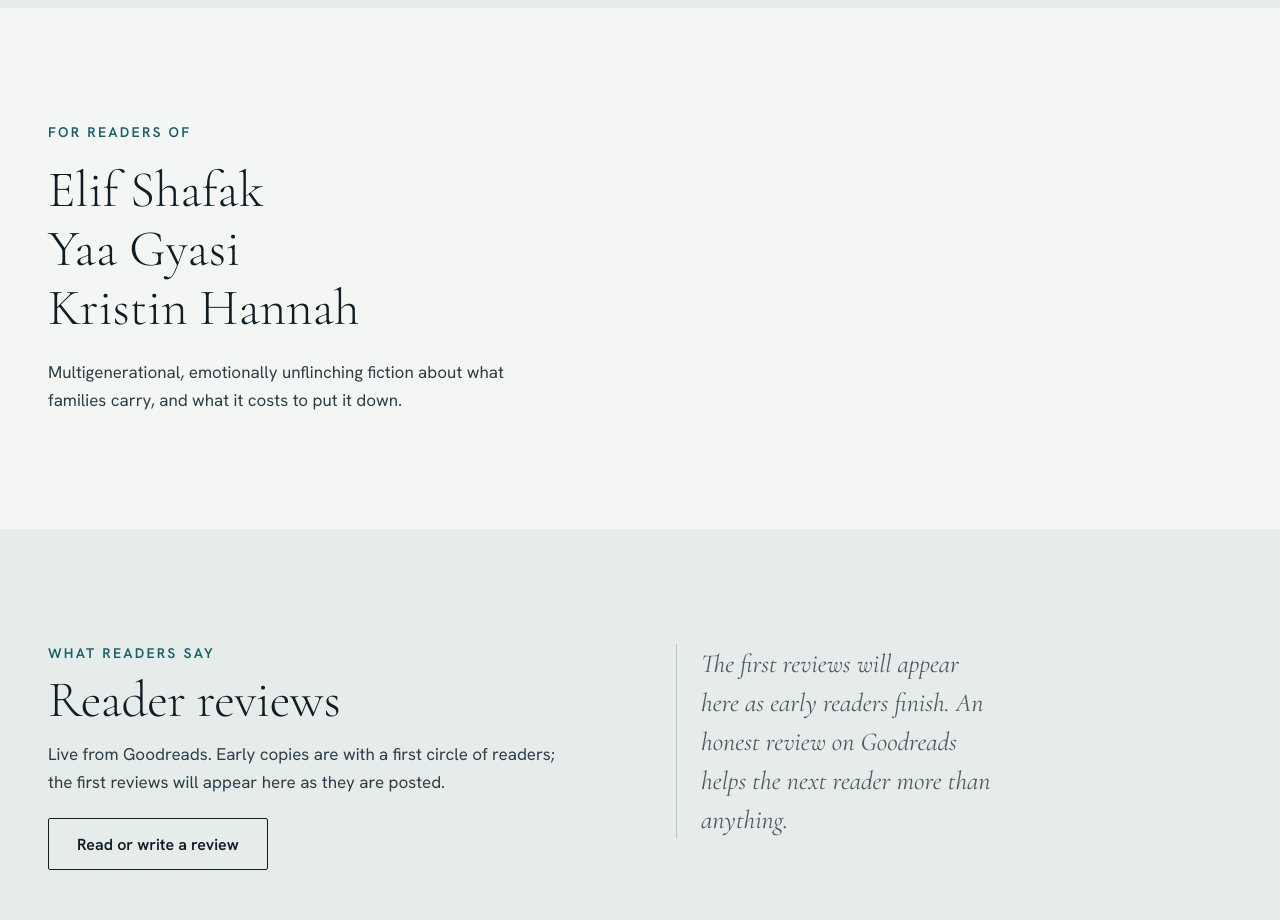
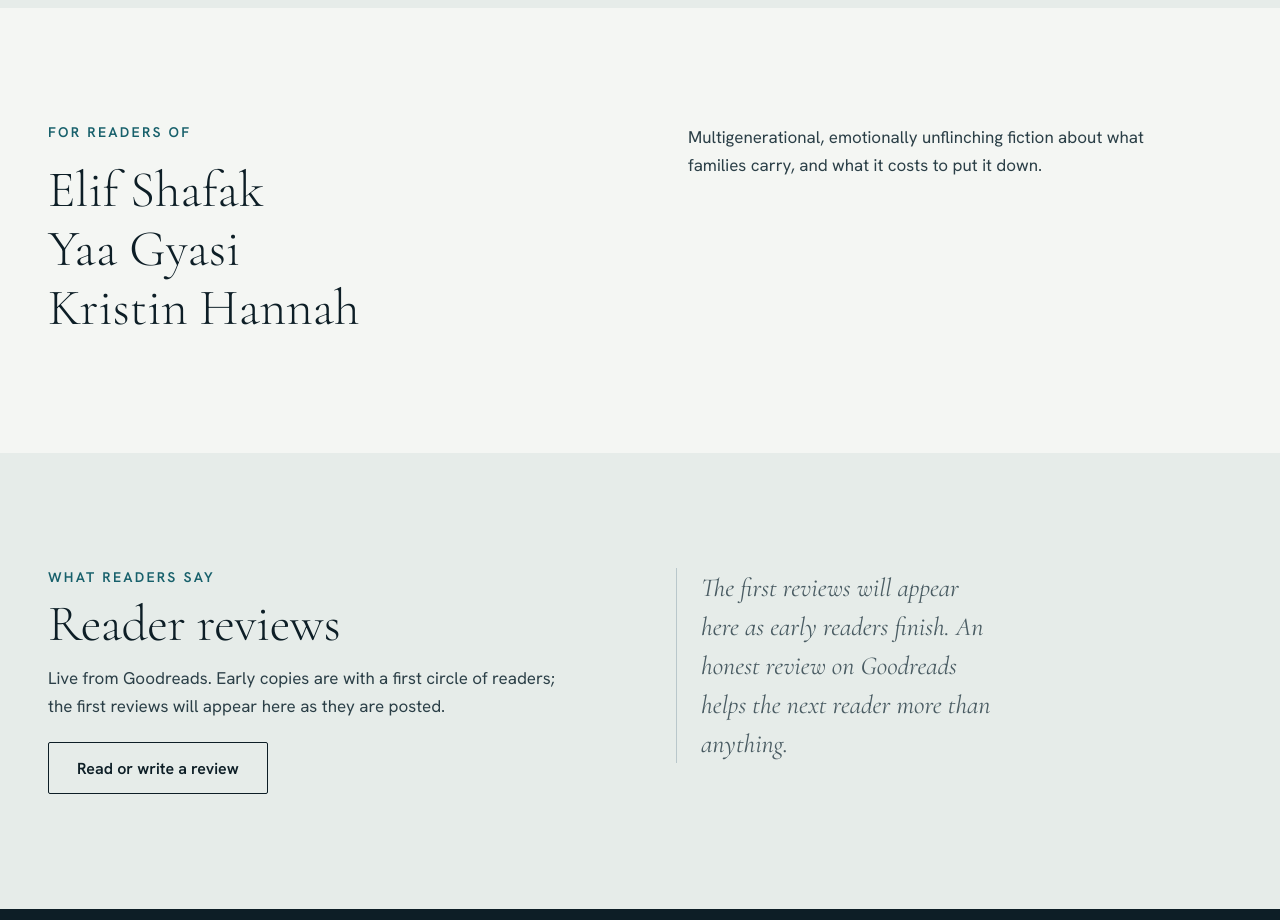
Before and after one commit to erdogansemsiyeci-ship-it/rootstoskynovel-site, a plain HTML site: page index.html in a window 1280 px wide. Shown: the part 1820-2740 px from the top of the page. Drawn offline with nearby package versions, Linux system fonts and the light colour scheme; no server answers; a script that the page names is missing.

Commit message:
site: 'For readers of' blogu iki sutuna dengelendi (ARC blogu kalkinca sag kolon bos kalmisti)

```diff
--- a/index.html
+++ b/index.html
@@ -166,6 +166,8 @@
       <div class="stack">
         <p class="eyebrow">For readers of</p>
         <p class="comps">Elif Shafak<br>Yaa Gyasi<br>Kristin Hannah</p>
+      </div>
+      <div class="stack">
         <p class="lead">Multigenerational, emotionally unflinching fiction about what families carry, and what it costs to put it down.</p>
       </div>
     </div>
```
Also changed, not shown: tr/index.html (+2 -0 lines).
